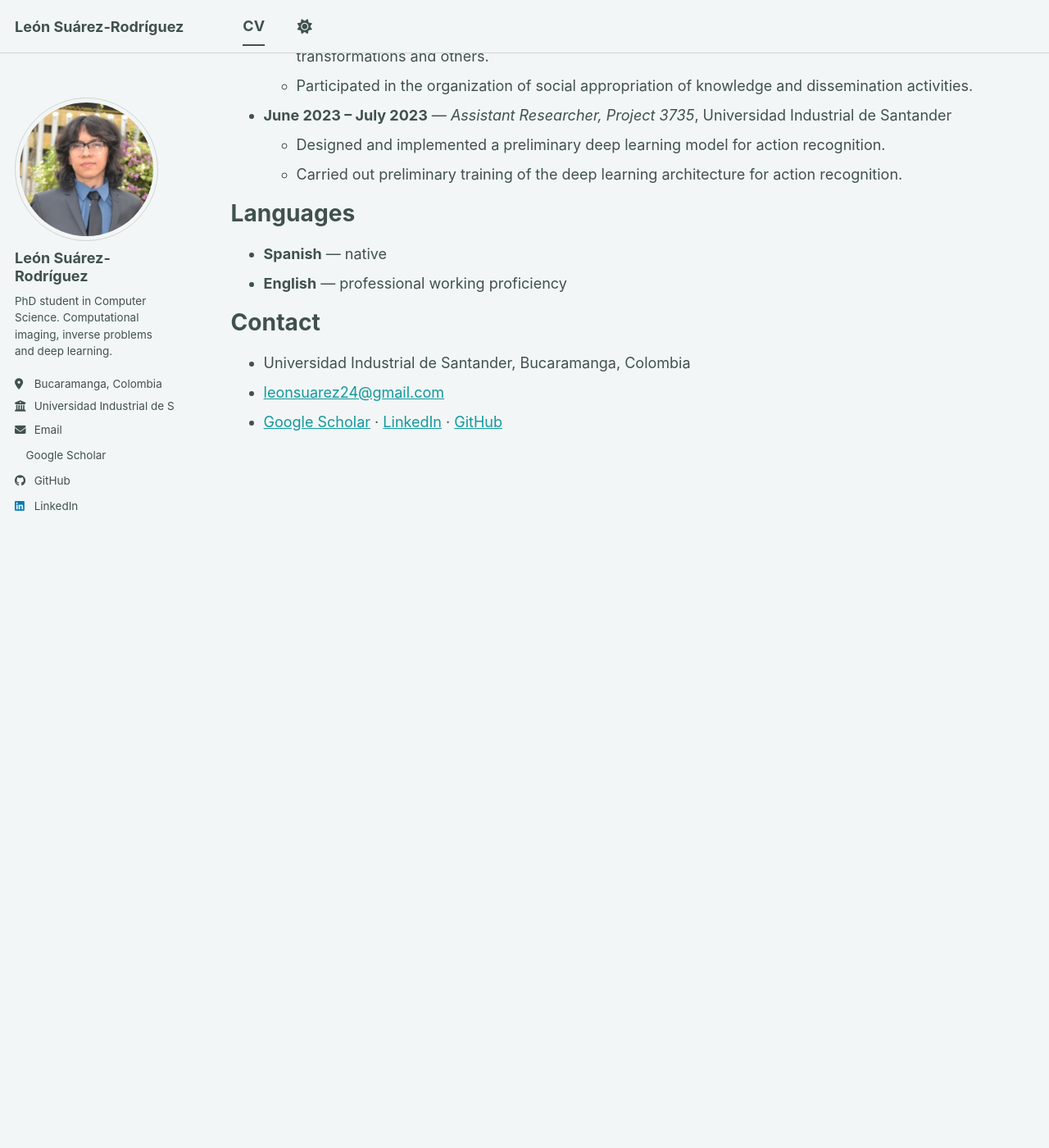
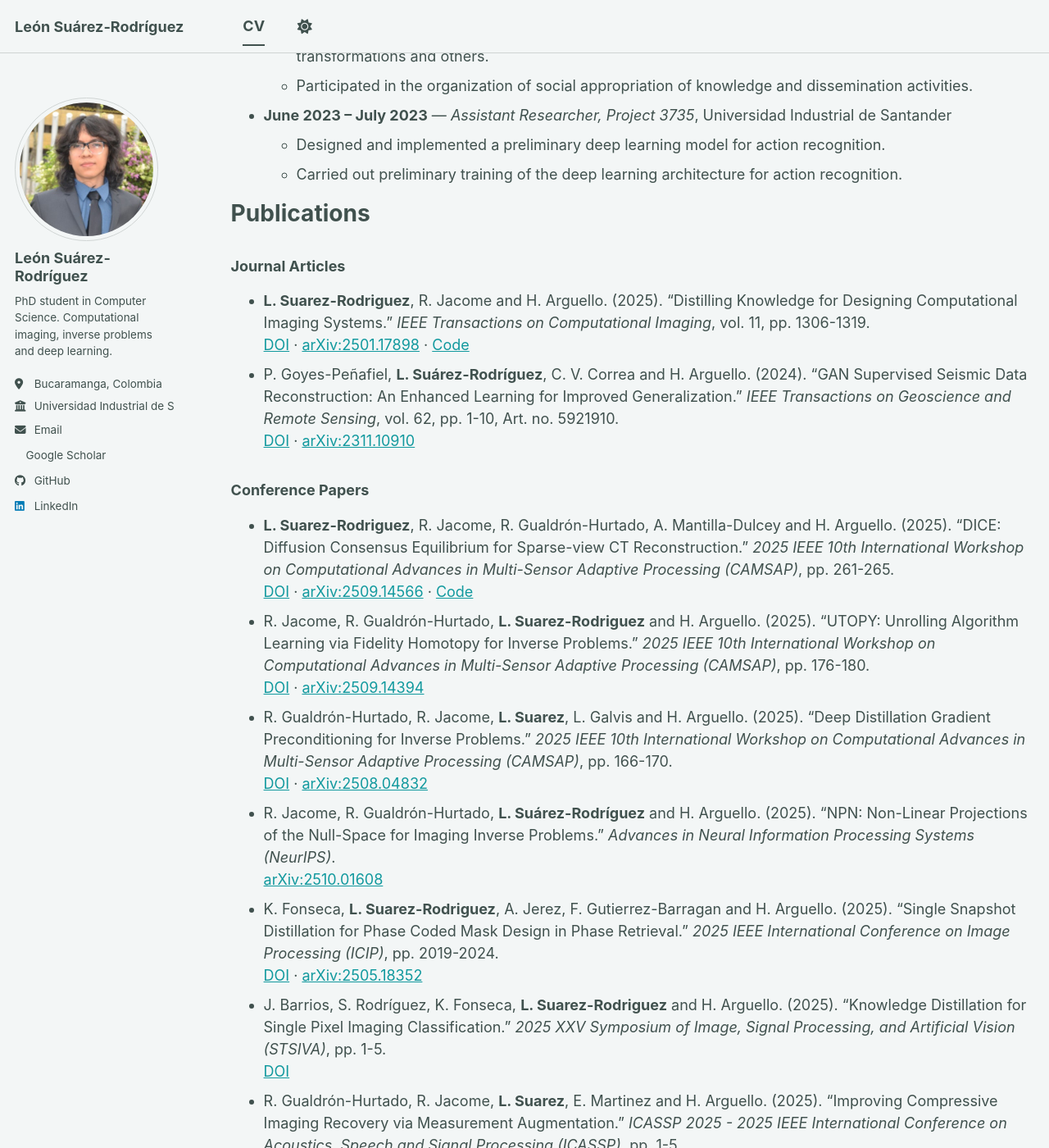
Before and after one commit to leonsuarez24/leonsuarez24.github.io, a Jekyll site: the page built from _pages/cv.md, in a window 1280 px wide and 1400 px high, scrolled down 1209 px. Shown: the whole window at 82% size. Built offline with Jekyll 4.4.1, drawn with Linux system fonts in a browser that asks for light colours; a style sheet for code colours, icons or effects is not loaded; before the commit the page ends 1791 px from its top, so only the background shows below that; some of the changed text lies outside the part shown.

Commit message:
Put the full publication list on the CV page
Adds all 14 papers as citation lines grouped into Journal Articles,
Conference Papers and Preprints, newest first, with DOI, arXiv and code
links. The list is static text rather than a Jekyll collection, so no
separate per-paper pages are generated.

Removes the now-unused _publications/ files and the dead collections and
publication_category entries from _config.yml.

Co-Authored-By: Claude Opus 5 (1M context) <noreply@anthropic.com>

```diff
--- a/_config.yml
+++ b/_config.yml
@@ -81,17 +81,6 @@ author:
   xing             : # Username
   youtube          : # Username
   zhihu            : # Username
-
-# Publication Category - The following the list of publication categories and their headings
-publication_category:
-  books:
-    title: 'Books'
-  manuscripts:
-    title: 'Journal Articles'
-  conferences:
-    title: 'Conference Papers'
-  preprints:
-    title: 'Preprints'
 
 # Site Settings
 teaser                   :  # filename of teaser fallback teaser image placed in /images/ for social media previews
@@ -224,12 +213,6 @@ kramdown:
 
 
 # These settings control the types of collections used by the template
-# No collections are built. The Markdown files in _publications/ are kept on disk
-# but Jekyll ignores them; re-add the block below to publish them again.
-# collections:
-#   publications:
-#     output: true
-#     permalink: /:collection/:path/
 
 
 # These settings control how pages and collections are included in the site
--- a/_pages/cv.md
+++ b/_pages/cv.md
@@ -45,6 +45,46 @@ Experience
   * Designed and implemented a preliminary deep learning model for action recognition.
   * Carried out preliminary training of the deep learning architecture for action recognition.
 
+Publications
+======
+
+### Journal Articles
+
+* **L. Suarez-Rodriguez**, R. Jacome and H. Arguello. (2025). "Distilling Knowledge for Designing Computational Imaging Systems." <i>IEEE Transactions on Computational Imaging</i>, vol. 11, pp. 1306-1319.
+  [DOI](https://doi.org/10.1109/TCI.2025.3612849) · [arXiv:2501.17898](https://arxiv.org/abs/2501.17898) · [Code](https://github.com/leonsuarez24/DKDCIS)
+* P. Goyes-Peñafiel, **L. Suárez-Rodríguez**, C. V. Correa and H. Arguello. (2024). "GAN Supervised Seismic Data Reconstruction: An Enhanced Learning for Improved Generalization." <i>IEEE Transactions on Geoscience and Remote Sensing</i>, vol. 62, pp. 1-10, Art. no. 5921910.
+  [DOI](https://doi.org/10.1109/TGRS.2024.3434474) · [arXiv:2311.10910](https://arxiv.org/abs/2311.10910)
+
+### Conference Papers
+
+* **L. Suarez-Rodriguez**, R. Jacome, R. Gualdrón-Hurtado, A. Mantilla-Dulcey and H. Arguello. (2025). "DICE: Diffusion Consensus Equilibrium for Sparse-view CT Reconstruction." <i>2025 IEEE 10th International Workshop on Computational Advances in Multi-Sensor Adaptive Processing (CAMSAP)</i>, pp. 261-265.
+  [DOI](https://doi.org/10.1109/CAMSAP66162.2025.11423960) · [arXiv:2509.14566](https://arxiv.org/abs/2509.14566) · [Code](https://github.com/leonsuarez24/DICE)
+* R. Jacome, R. Gualdrón-Hurtado, **L. Suarez-Rodriguez** and H. Arguello. (2025). "UTOPY: Unrolling Algorithm Learning via Fidelity Homotopy for Inverse Problems." <i>2025 IEEE 10th International Workshop on Computational Advances in Multi-Sensor Adaptive Processing (CAMSAP)</i>, pp. 176-180.
+  [DOI](https://doi.org/10.1109/CAMSAP66162.2025.11423864) · [arXiv:2509.14394](https://arxiv.org/abs/2509.14394)
+* R. Gualdrón-Hurtado, R. Jacome, **L. Suarez**, L. Galvis and H. Arguello. (2025). "Deep Distillation Gradient Preconditioning for Inverse Problems." <i>2025 IEEE 10th International Workshop on Computational Advances in Multi-Sensor Adaptive Processing (CAMSAP)</i>, pp. 166-170.
+  [DOI](https://doi.org/10.1109/CAMSAP66162.2025.11423951) · [arXiv:2508.04832](https://arxiv.org/abs/2508.04832)
+* R. Jacome, R. Gualdrón-Hurtado, **L. Suárez-Rodríguez** and H. Arguello. (2025). "NPN: Non-Linear Projections of the Null-Space for Imaging Inverse Problems." <i>Advances in Neural Information Processing Systems (NeurIPS)</i>.
+  [arXiv:2510.01608](https://arxiv.org/abs/2510.01608)
+* K. Fonseca, **L. Suarez-Rodriguez**, A. Jerez, F. Gutierrez-Barragan and H. Arguello. (2025). "Single Snapshot Distillation for Phase Coded Mask Design in Phase Retrieval." <i>2025 IEEE International Conference on Image Processing (ICIP)</i>, pp. 2019-2024.
+  [DOI](https://doi.org/10.1109/ICIP55913.2025.11084573) · [arXiv:2505.18352](https://arxiv.org/abs/2505.18352)
+* J. Barrios, S. Rodríguez, K. Fonseca, **L. Suarez-Rodriguez** and H. Arguello. (2025). "Knowledge Distillation for Single Pixel Imaging Classification." <i>2025 XXV Symposium of Image, Signal Processing, and Artificial Vision (STSIVA)</i>, pp. 1-5.
+  [DOI](https://doi.org/10.1109/STSIVA66383.2025.11156497)
+* R. Gualdrón-Hurtado, R. Jacome, **L. Suarez**, E. Martinez and H. Arguello. (2025). "Improving Compressive Imaging Recovery via Measurement Augmentation." <i>ICASSP 2025 - 2025 IEEE International Conference on Acoustics, Speech and Signal Processing (ICASSP)</i>, pp. 1-5.
+  [DOI](https://doi.org/10.1109/ICASSP49660.2025.10888734)
+* E. Martinez, **L. Suarez**, R. Gualdrón-Hurtado, R. Jacome and H. Arguello. (2025). "Compressive Imaging Reconstruction via Conditional Diffusion Model With Augmented Measurements." <i>ICASSP 2025 - 2025 IEEE International Conference on Acoustics, Speech and Signal Processing (ICASSP)</i>, pp. 1-5.
+  [DOI](https://doi.org/10.1109/ICASSP49660.2025.10889114)
+* R. Jacome, **L. Suarez**, R. Gualdrón-Hurtado, L. Gonzalez and H. Arguello. (2025). "Learning to Reconstruct Signals With Inexact Sensing Operator via Knowledge Distillation." <i>ICASSP 2025 - 2025 IEEE International Conference on Acoustics, Speech and Signal Processing (ICASSP)</i>, pp. 1-5.
+  [DOI](https://doi.org/10.1109/ICASSP49660.2025.10887652)
+* **L. Suarez-Rodriguez**, R. Jacome and H. Arguello. (2024). "Highly Constrained Coded Aperture Imaging Systems Design Via a Knowledge Distillation Approach." <i>2024 IEEE International Conference on Image Processing (ICIP)</i>, pp. 3993-3999.
+  [DOI](https://doi.org/10.1109/ICIP51287.2024.10648100) · [arXiv:2406.17970](https://arxiv.org/abs/2406.17970) · [Code](https://github.com/leonsuarez24/DKDCIS)
+
+### Preprints
+
+* **L. Suárez-Rodríguez**, P. Goyes-Peñafiel, J. Torres-Quintero and H. Arguello. (2026). "Depth-Aware Implicit Neural Representation Priors for 3D Gravity Inversion." <i>arXiv:2608.08959</i>.
+  [arXiv:2608.08959](https://arxiv.org/abs/2608.08959) · [Code](https://github.com/leonsuarez24/Depth-gravity-inversion)
+* R. Gualdrón-Hurtado, R. Jacome, **L. Suarez** and H. Arguello. (2026). "DIPA: Distilled Preconditioned Algorithms for Solving Imaging Inverse Problems." <i>arXiv:2605.15456</i>.
+  [arXiv:2605.15456](https://arxiv.org/abs/2605.15456)
+
 Languages
 ======
 * **Spanish** — native
```
Also changed, not shown: _publications/2024-07-29-gan-supervised-seismic-data-reconstruction.md (deleted, +0 -21 lines), _publications/2024-10-27-highly-constrained-coded-aperture-knowledge-distillation.md (deleted, +0 -21 lines), _publications/2025-04-06-learning-reconstruct-inexact-sensing-operator-knowledge-distillation.md (deleted, +0 -21 lines), _publications/2025-04-07-compressive-imaging-conditional-diffusion-augmented-measurements.md (deleted, +0 -21 lines), _publications/2025-04-08-improving-compressive-imaging-recovery-measurement-augmentation.md (deleted, +0 -21 lines), _publications/2025-08-20-knowledge-distillation-single-pixel-imaging-classification.md (deleted, +0 -21 lines), _publications/2025-09-16-single-snapshot-distillation-phase-coded-mask.md (deleted, +0 -21 lines), _publications/2025-09-22-distilling-knowledge-computational-imaging-systems.md (deleted, +0 -21 lines), _publications/2025-12-01-npn-non-linear-projections-null-space.md (deleted, +0 -21 lines), _publications/2025-12-12-deep-distillation-gradient-preconditioning.md (deleted, +0 -21 lines), _publications/2025-12-13-utopy-unrolling-algorithm-learning-fidelity-homotopy.md (deleted, +0 -21 lines), _publications/2025-12-14-dice-diffusion-consensus-equilibrium-sparse-view-ct.md (deleted, +0 -21 lines), _publications/2026-05-14-dipa-distilled-preconditioned-algorithms.md (deleted, +0 -21 lines), _publications/2026-08-09-depth-aware-inr-priors-3d-gravity-inversion.md (deleted, +0 -21 lines).
